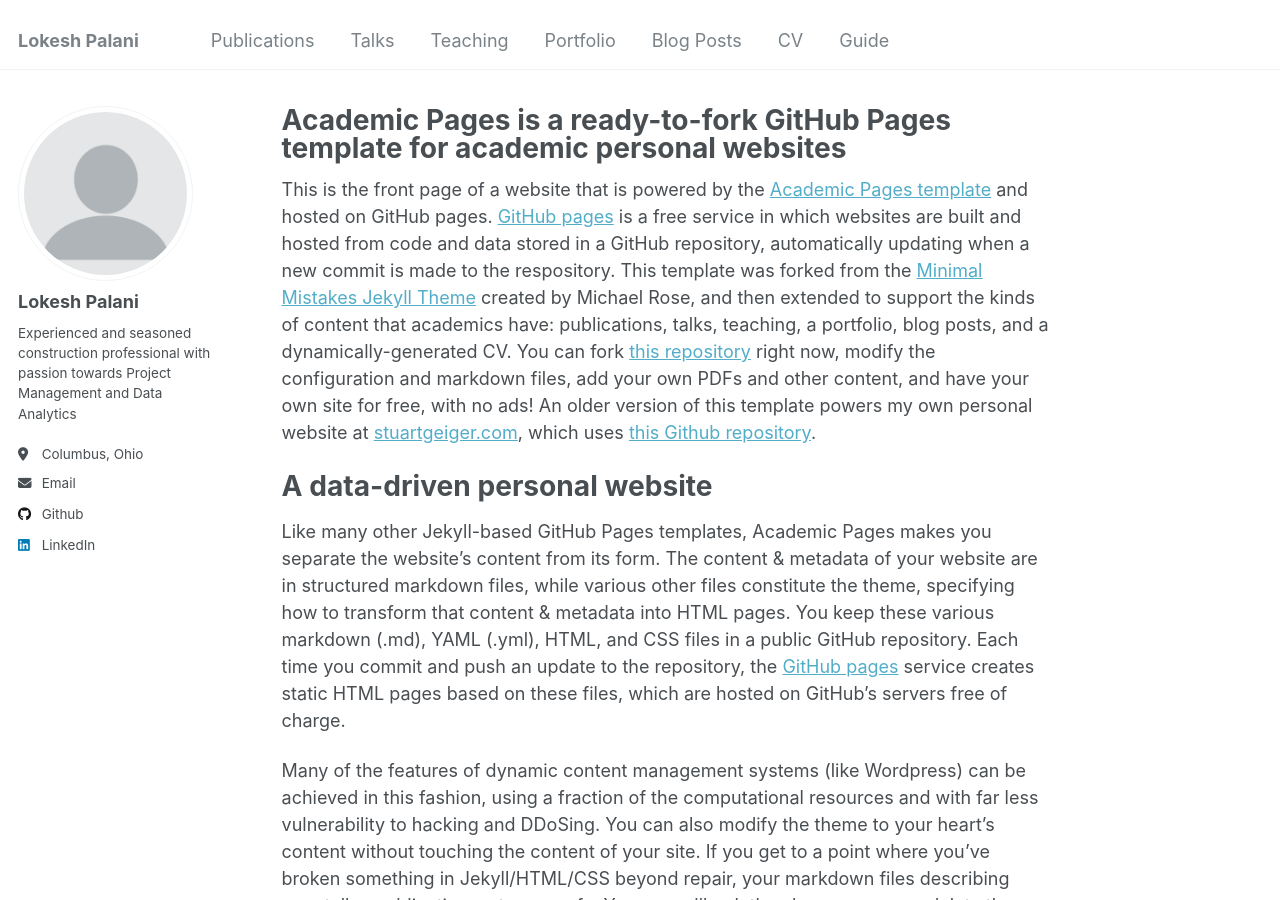
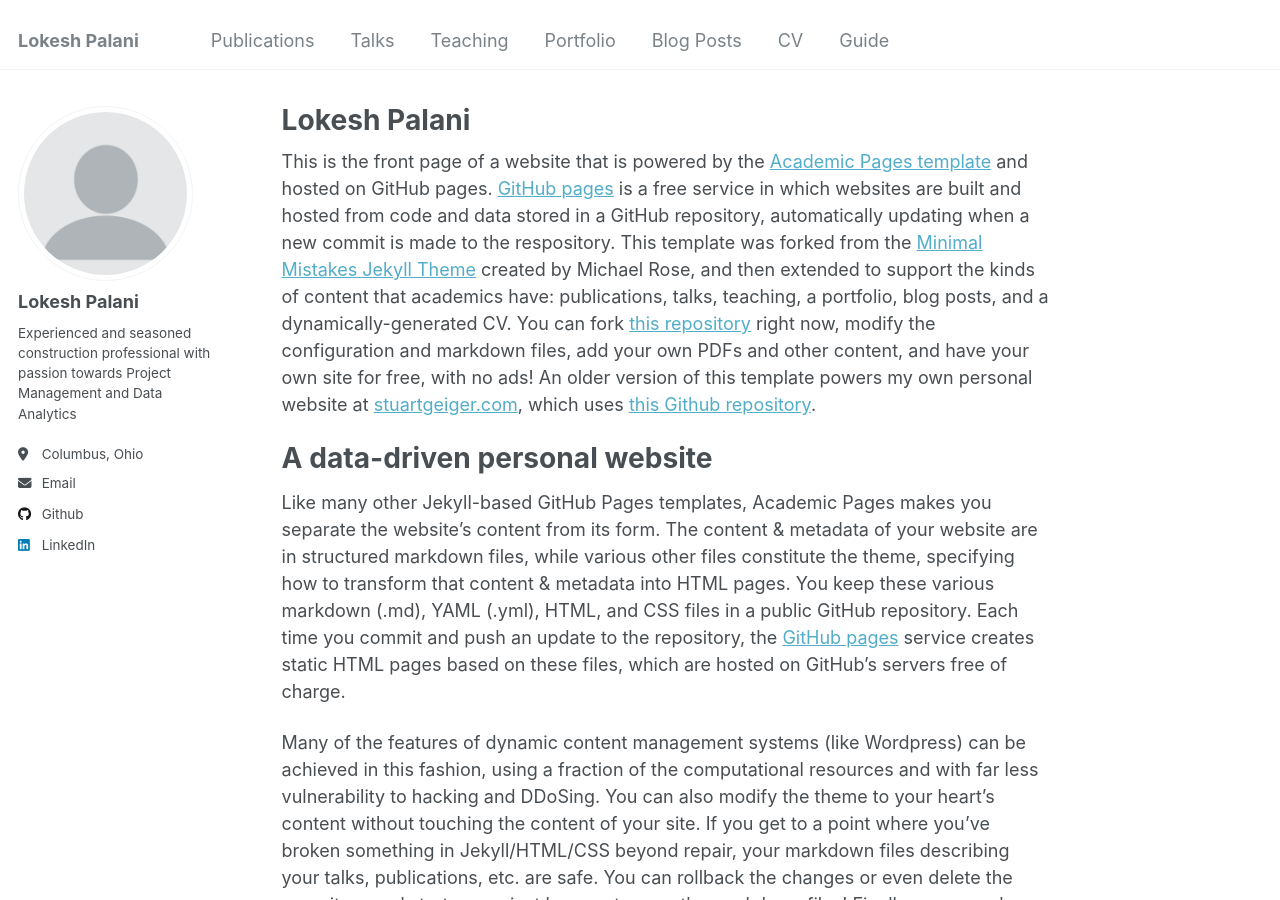
Before and after one commit to Coolinglass/coolinglass.github.io, a Jekyll site: the page built from _pages/about.md, in a window 1280 px wide and 900 px high. Built offline with Jekyll 4.4.1, drawn with Linux system fonts in a browser that asks for light colours.

Commit message:
Update about.md

```diff
--- a/_pages/about.md
+++ b/_pages/about.md
@@ -1,6 +1,6 @@
 ---
 permalink: /
-title: "Academic Pages is a ready-to-fork GitHub Pages template for academic personal websites"
+title: "Lokesh Palani"
 author_profile: true
 redirect_from:
   - /about/
```
